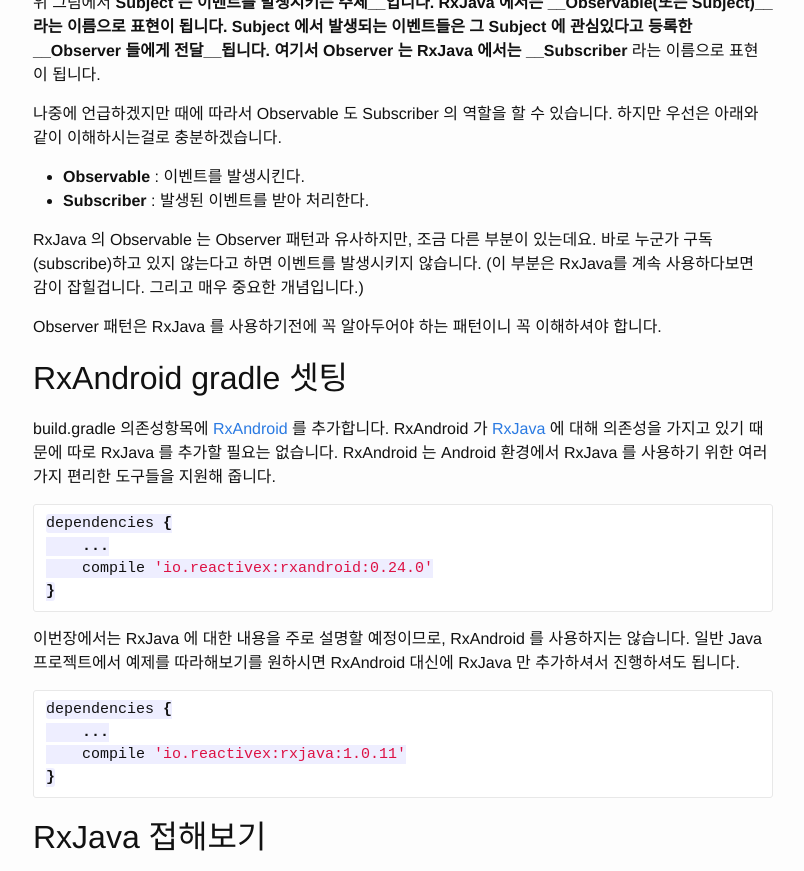
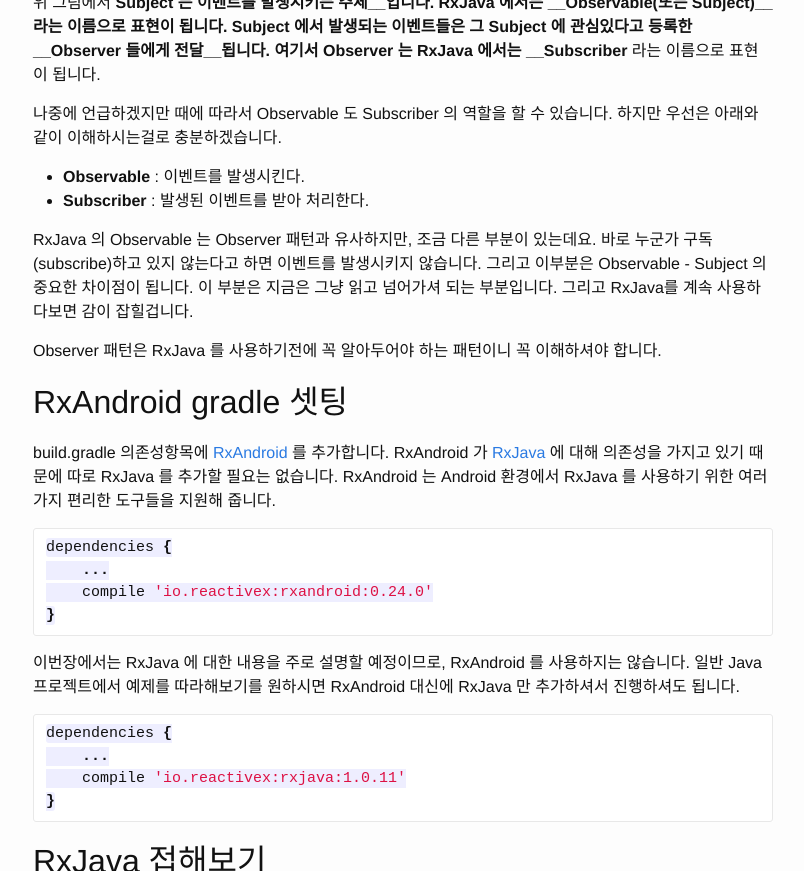
Before and after one commit to gaemi/gaemi.github.io, a Jekyll site: the page built from _posts/2015-05-20-RxJava with Android - 1 - RxJava 사용해보기.markdown, in a window 1280 px wide and 900 px high, scrolled down 1224 px, cut to the strip 29-900 px from the top of the window. Shown: the whole strip, without its empty margins (237-1041 px from the left). Built offline with Jekyll 4.4.1, drawn with Linux system fonts in a browser that asks for light colours; Markdown is read by kramdown in place of the engine named in the settings; comment, search, counter and statistics services are not loaded.

Commit message:
RxJava 조금 수정

```diff
--- a/_posts/2015-05-20-RxJava with Android - 1 - RxJava 사용해보기.markdown
+++ b/_posts/2015-05-20-RxJava with Android - 1 - RxJava 사용해보기.markdown
@@ -37,7 +37,9 @@
 - __Subscriber__ : 발생된 이벤트를 받아 처리한다.
 
 RxJava 의 Observable 는 Observer 패턴과 유사하지만, 조금 다른 부분이 있는데요.
-바로 누군가 구독(subscribe)하고 있지 않는다고 하면 이벤트를 발생시키지 않습니다. (이 부분은 RxJava를 계속 사용하다보면 감이 잡힐겁니다. 그리고 매우 중요한 개념입니다.)
+바로 누군가 구독(subscribe)하고 있지 않는다고 하면 이벤트를 발생시키지 않습니다.
+그리고 이부분은 Observable - Subject 의 중요한 차이점이 됩니다.
+이 부분은 지금은 그냥 읽고 넘어가셔 되는 부분입니다. 그리고 RxJava를 계속 사용하다보면 감이 잡힐겁니다.
 
 Observer 패턴은 RxJava 를 사용하기전에 꼭 알아두어야 하는 패턴이니 꼭 이해하셔야 합니다.
 
```
